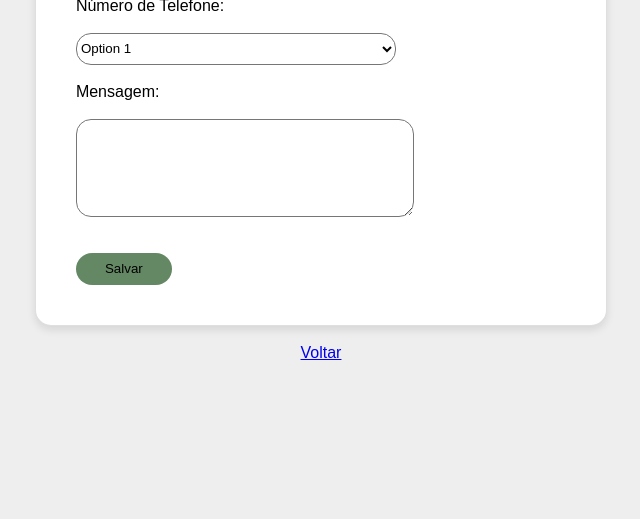
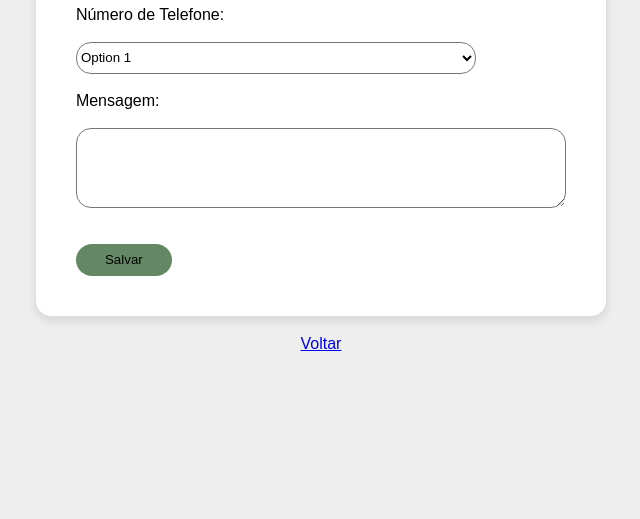
Before and after one commit to carloslpv/ESP32-Cellular-Interface, a plain HTML site: page ESP32_Cellular-Interface/htmlSeparado/cadastroMensagem.html in a window 1280 px wide. Shown: the part 281-800 px from the top of the page, without its empty margins (319-959 px from the left). Drawn offline with Linux system fonts and the light colour scheme.

Commit message:
style: Alterado estilização do text-area para que o mesmo preencha a largura da div em que está inserido

```diff
--- a/ESP32_Cellular-Interface/htmlSeparado/cadastroMensagem.html
+++ b/ESP32_Cellular-Interface/htmlSeparado/cadastroMensagem.html
@@ -27,6 +27,7 @@
       flex-direction: column;
       align-items: flex-start;
       justify-content: space-between;
+      width: 100%;
     }
 
     .formulario__input {
@@ -42,18 +43,15 @@
     }
 
     .text-area {
-        min-width: 25vw;
-        min-height: 10vh;
-        padding: .5rem;
+      width: 100%;
+      min-height: 10vh;
+      padding: .5rem;
+      border-radius: 15px;
+      box-sizing: border-box;
     }
 
     .select {
-        background-color: #fff;
-
-    }
-
-    .w-25vw {
-        min-width: 25vw;
+      background-color: #fff;
     }
 
     .btn {
@@ -73,6 +71,7 @@
     .card {
       position: relative;
       display: flex;
+      padding: 2.5rem;
       flex-direction: column;
       min-width: 0;
       word-wrap: break-word;
@@ -81,7 +80,6 @@
       border: 1px solid rgba(0, 0, 0, 0.125);
       border-radius: 1rem;
       box-shadow: 0 4px 8px rgba(0, 0, 0, 0.1);
-      padding: 2.5rem;
     }
 
   </style>
@@ -91,7 +89,7 @@
     <h1>Vincular mensagem ao telefone:</h1>
     <div class="formulario__campo">
       <label for='phone'>Número de Telefone:</label><br>
-      <select class="formulario__input select w-25vw">
+      <select class="formulario__input select">
         <option value="option1">Option 1</option>
         <option value="option2">Option 2</option>
         <option value="option3">Option 3</option>
```
